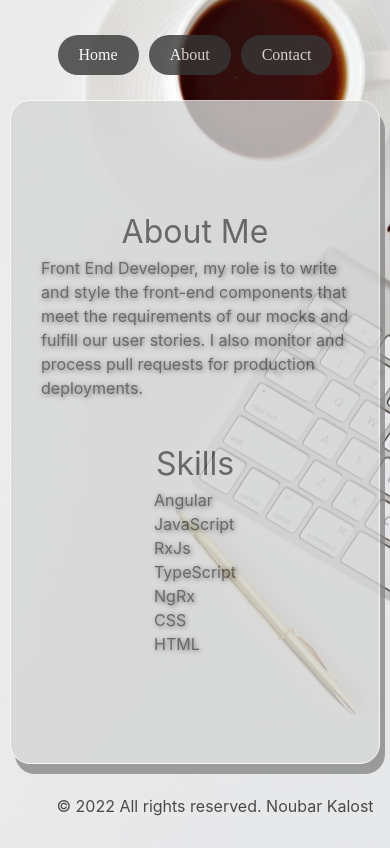
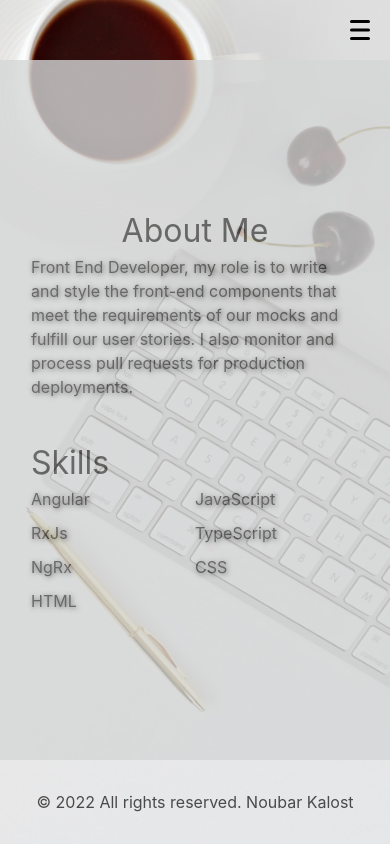
Before and after one commit to noubarkalost/portfolio, an Angular app: page /about in a window 390 px wide. Built offline with nearby package versions, Linux system fonts and the light colour scheme; a web font is replaced by a local one.

Commit message:
adding burger menu and refactoring the design

```diff
--- a/src/app/app.component.css
+++ b/src/app/app.component.css
@@ -1,6 +1,5 @@
 .container {
   display: flex;
   flex-direction: column;
-  justify-content: center;
-  padding: 10px;
+  height: 100vh;
 }
--- a/src/app/pages/about/about.component.css
+++ b/src/app/pages/about/about.component.css
@@ -71,13 +71,14 @@ a {
   border: 0.8px solid floralwhite;
   border-radius: 20px;
   display: flex;
-  box-shadow: 5px 10px #888888;
   justify-content: space-between;
   width: 100%;
   max-width: 1440px;
-  height: calc(100vh - 180px);
+  height: calc(100vh - 144px);
   overflow: hidden;
 }
+
+
 
 .left-container{
   align-items: center;
@@ -101,14 +102,21 @@ a {
   display: flex;
   flex-direction: column;
   justify-content: center;
-  align-items: center;
-  text-align: left;
   padding: 20px;
 }
 .right-container > h1 {
   font-size: 32px;
-  text-align: center;
   animation: 0.8s ease-out slideInFromRight;
+}
+
+.right-container > ul {
+  display: flex;
+  flex-wrap: wrap;
+  justify-content: flex-start;
+  gap: 10px;
+}
+.right-container > ul > li {
+  width: calc(50% - 10px);
 }
 
 .first-li {
@@ -144,6 +152,8 @@ a {
     flex-direction: column;
     align-items: center;
     justify-content: center;
+    border-color: transparent;
+    border-radius: 0;
 
   }
   .left-container{
--- a/src/app/pages/contact/contact.component.css
+++ b/src/app/pages/contact/contact.component.css
@@ -32,12 +32,11 @@
   opacity: 0.8;
   border: 0.8px solid floralwhite;
   border-radius: 20px;
-  box-shadow: 5px 10px #888888;
   display: flex;
   justify-content: space-between;
   width: 100%;
   max-width: 1440px;
-  height: calc(100vh - 190px);
+  height: calc(100vh - 144px);
 }
 
 .image-container {
@@ -77,11 +76,15 @@
   opacity: 1;
 }
 
-@media all and (max-width: 499px) {
+@media all and (max-width: 600px) {
+  .container {
+    border-color: transparent;
+    border-radius: 0;
+  }
   .data-container > img {
-    width: 15%;
+    width: 90px;
   }
   data-container > a {
-    margin: 0px;
+    margin: 0;
   }
 }
--- a/src/app/pages/contact/contact.component.html
+++ b/src/app/pages/contact/contact.component.html
@@ -4,6 +4,7 @@ class="container">
   class="data-container"
   >
     <img
+      loading="lazy"
       class="image-container"
       src="assets/images/LinkedIn.png"/>
     <a
@@ -12,6 +13,7 @@ class="container">
     >LinkedIn</a>
 
     <img
+      loading="lazy"
       class="image-container"
       src="assets/images/email.png"/>
     <a
@@ -19,6 +21,7 @@ class="container">
       href="mailto:noubar_kaloust@hmail.com?subject=Mail from our Portfolio"
     >Email Me</a>
     <img
+      loading="lazy"
       class="image-container"
       src="assets/images/phone.png"/>
     <a
--- a/src/app/pages/home/home.component.css
+++ b/src/app/pages/home/home.component.css
@@ -39,13 +39,12 @@ a {
   opacity: 0.8;
   border: 0.8px solid floralwhite;
   border-radius: 20px;
-  box-shadow: 5px 10px #888888;
   display: flex;
   justify-content: center;
   align-items: center;
   width: 100%;
   max-width: 1440px;
-  height: calc(100vh - 180px);
+  height: calc(100vh - 144px);
   overflow: hidden;
 }
 
@@ -108,7 +107,7 @@ a {
 
 @media all and (max-width: 600px) {
   .card-container {
-    width: 100%;;
+    width: 100%;
   }
   .image-container {
     width: 100%;
@@ -116,5 +115,9 @@ a {
 
   .container {
     flex-direction: column;
+    gap: 20px;
+    border-radius: 0;
+    border-color: transparent;
+    height: calc(100vh - 135px);
   }
 }
--- a/src/app/shared/footer/footer.component.css
+++ b/src/app/shared/footer/footer.component.css
@@ -30,8 +30,8 @@
   display: flex;
   flex-direction: row;
   justify-content: center;
-  margin: 20px;
-  padding: 10px 10px 0px 10px;
+  margin: 20px 0;
+  padding: 10px 10px 0 10px;
   bottom: 0;
   width: 100%;
 }
--- a/src/app/shared/header/header.component.css
+++ b/src/app/shared/header/header.component.css
@@ -3,7 +3,7 @@
     transform: translateX(-2000px);
     opacity: 0;
   }
-  50%{
+  50% {
     opacity: 0.5;
   }
   100% {
@@ -17,7 +17,7 @@
     transform: translateX(2000px);
     opacity: 0;
   }
-   50%{
+  50% {
     opacity: 0.5;
   }
   100% {
@@ -31,7 +31,7 @@
     transform: translateY(-2000px);
     opacity: 0;
   }
-  50%{
+  50% {
     opacity: 0.5;
   }
   100% {
@@ -41,17 +41,22 @@
 }
 
 
-.header-container{
+.header-container {
   display: flex;
-  flex-direction: row;
   justify-content: center;
-  align-content: center;
-  margin: 10px;
+  align-items: center;
   padding: 10px;
 }
 
+.nav-list-container {
+  display: flex;
+  justify-content: center;
+  align-items: center;
+  gap: 15px;
+}
+
 .left {
-  animation: 0.8s ease-out slideInFromLeft ;
+  animation: 0.8s ease-out slideInFromLeft;
 }
 
 .right {
@@ -59,5 +64,88 @@
 }
 
 .middle {
-  animation: 0.8s ease-out slideInFromTop ;
+  animation: 0.8s ease-out slideInFromTop;
 }
+
+.menu-button {
+  cursor: pointer;
+  position: relative;
+  width: 20px;
+  height: 20px;
+  display: none;
+}
+
+.menu-button > span {
+  position: absolute;
+  width: 100%;
+  height: 3px;
+  border-radius: 20px;
+  background: black;
+  transition: all .3s ease-in-out;
+}
+
+.menu-button > span:nth-child(1) {
+  top: 0;
+}
+
+.menu-button > span:nth-child(2) {
+  top: 50%;
+  left: 50%;
+  transform: translate(-50%, -50%);
+}
+
+.menu-button > span:nth-child(3) {
+  position: absolute;
+  bottom: 0;
+}
+.open > span {
+  background: white;
+  position: absolute;
+  z-index: 2;
+}
+
+.open > span:nth-child(1) {
+  transform: rotate(135deg);
+  top: 7px;
+}
+
+.open > span:nth-child(2) {
+  display: none;
+}
+
+.open > span:nth-child(3) {
+  transform: rotate(-135deg);
+  top: 7px;
+}
+
+@media all and (max-width: 600px) {
+
+  .header-container {
+    justify-content: flex-end;
+    padding: 20px;
+  }
+
+  .menu-button {
+    display: block;
+  }
+
+  .nav-list-container {
+    position: fixed;
+    top: 0;
+    right: 0;
+    bottom: 0;
+    left: 0;
+    width: 100%;
+    background: rgb(0, 0, 0, 0.8);
+    z-index: 1;
+    display: flex;
+    flex-direction: column;
+    justify-content: center;
+    transform: translateX(1000px);
+    transition: all 0.3s ease-in-out;
+  }
+
+  .nav-list-container-open {
+    transform: translateX(0);
+  }
+}
--- a/src/app/shared/header/header.component.html
+++ b/src/app/shared/header/header.component.html
@@ -1,20 +1,37 @@
 <div class="header-container">
+  <div
+    [class.nav-list-container-open]="triggerMenu"
+    class="nav-list-container"
+  >
     <app-button
+      (click)="onNavItemClick()"
       class="left"
       [text]="'Home'"
       [link]="'/'"
     >
     </app-button>
     <app-button
+      (click)="onNavItemClick()"
       class="middle"
       [text]="'About'"
       [link]="'/about'"
     >
     </app-button>
     <app-button
+      (click)="onNavItemClick()"
       class="right"
       [text]="'Contact'"
       [link]="'/contact'"
     >
     </app-button>
   </div>
+  <div
+    class="menu-button open"
+    [class.open]="triggerMenu"
+    (click)="handleMenuTrigger()"
+  >
+    <span></span>
+    <span></span>
+    <span></span>
+  </div>
+</div>
--- a/src/app/shared/header/header.component.ts
+++ b/src/app/shared/header/header.component.ts
@@ -1,4 +1,4 @@
-import { Component, OnInit } from '@angular/core';
+import {Component, OnInit} from '@angular/core';
 
 @Component({
   selector: 'app-header',
@@ -7,9 +7,30 @@ import { Component, OnInit } from '@angular/core';
 })
 export class HeaderComponent implements OnInit {
 
-  constructor() { }
+  constructor() {
+  }
+
+  triggerMenu: boolean = false;
 
   ngOnInit(): void {
   }
 
+
+  handleMenuTrigger(): void {
+    this.triggerMenu = !this.triggerMenu;
+    if (this.triggerMenu) {
+      document.body.style.overflow = 'hidden'
+      document.documentElement.style.overflow = 'hidden'
+    } else {
+      document.body.style.overflow = 'auto'
+      document.documentElement.style.overflow = 'auto'
+    }
+  }
+
+  onNavItemClick(): void {
+    this.triggerMenu = false;
+    document.body.style.overflow = 'auto'
+    document.documentElement.style.overflow = 'auto'
+  }
+
 }
--- a/src/styles.css
+++ b/src/styles.css
@@ -1,23 +1,17 @@
 @import '~bulma/css/bulma.css';
-html
-{
-  margin:0px;
+
+html {
+  margin:0;
   height:100%;
   width:100%;
   background:url('assets/images/background.jpeg')no-repeat center center fixed;
+  background-position-x: 100%;
   -webkit-background-size:cover;
   -o-background-size:cover;
   -moz-background-size:cover;
   background-size:cover;
-  overflow: hidden;
 }
+
 body {
   font-family: "American Typewriter";
 }
-
-
-@media all and (max-width: 499px) {
-  html {
-    background:url('assets/images/backgroundsmall.jpg')no-repeat center center fixed;
-  }
-}
```
Lines whose indentation alone changed are shown as unchanged.
